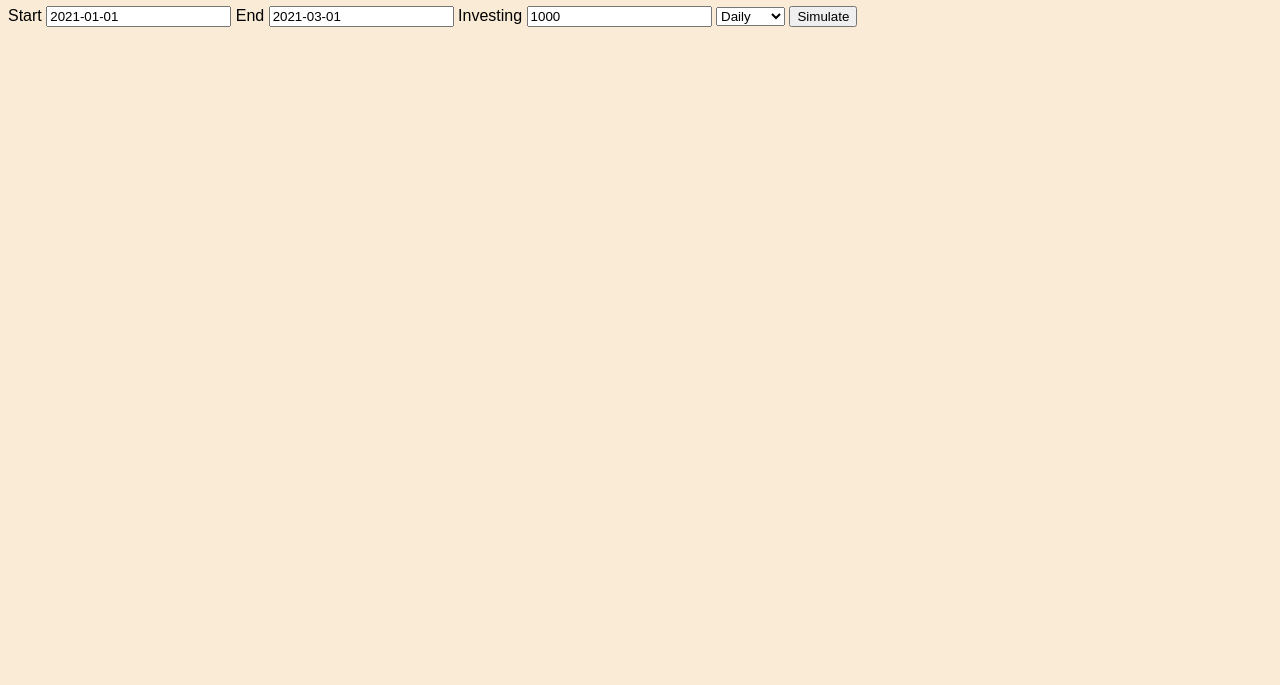
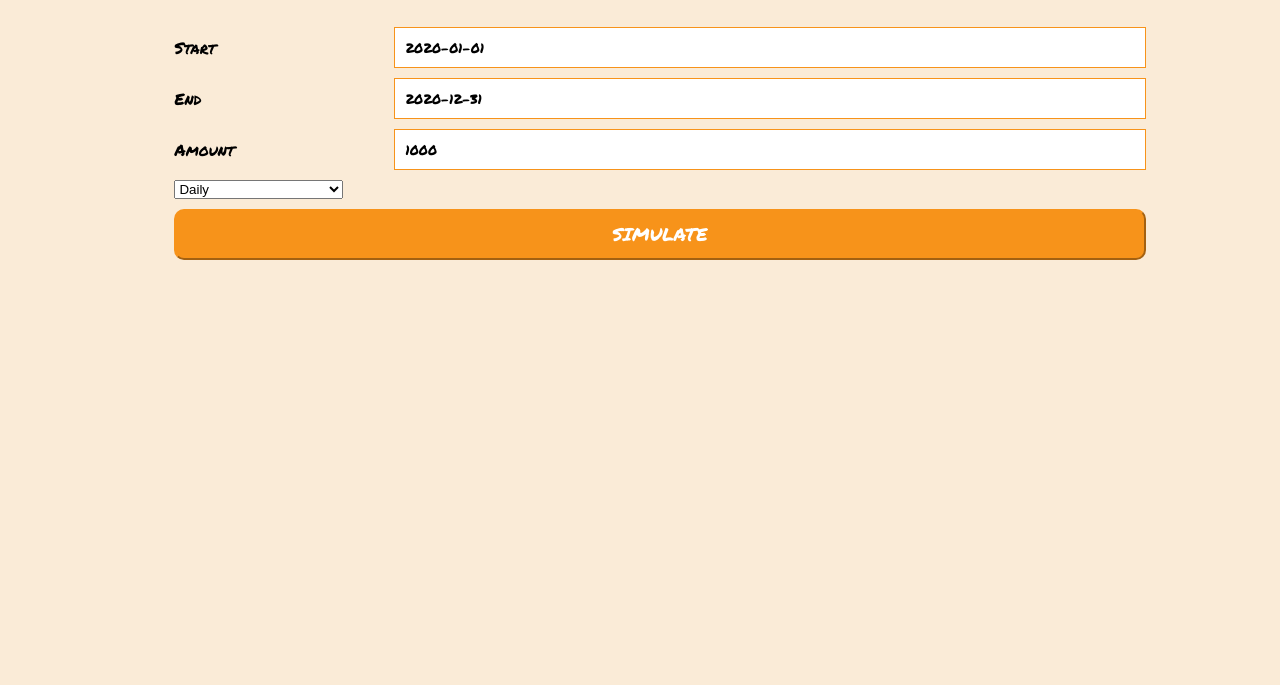
Before and after one commit to AlexisJC/bitcoin-dca-simulator, a website built with Parcel: page index.html in a window 1280 px wide. Shown: the part 115-800 px from the top of the page. Built offline with nearby package versions, Linux system fonts and the light colour scheme; a web font is replaced by a local one.

Commit message:
feat: improve styling

```diff
--- a/index.html
+++ b/index.html
@@ -13,24 +13,72 @@
 
     <section id="form-section">
       <form id="form">
+        <ul class="flex-list">
+          <li>
             <label for="start">Start</label>
-        <input type="datetime" name="start" id="start" value="2021-01-01" />
+            <input
+              type="datetime"
+              name="start"
+              id="start"
+              placeholder="2020-01-01"
+              value="2020-01-01"
+            />
+          </li>
+          <li>
             <label for="end">End</label>
-        <input type="datetime" name="end" id="end" value="2021-03-01" />
-        <label for="amount">Investing</label>
-        <input type="number" name="amount" id="amount" value="1000" />
-        <select name="frequency" id="frequency" value="1">
+            <input
+              type="datetime"
+              name="end"
+              id="end"
+              placeholder="2020-12-31"
+              value="2020-12-31"
+            />
+          </li>
+          <li>
+            <label for="amount">Amount</label>
+            <input
+              type="number"
+              name="amount"
+              id="amount"
+              placeholder="1000"
+              value="1000"
+            />
+          </li>
+          <li>
+            <select
+              style="padding-right: 100px;"
+              name="frequency"
+              id="frequency"
+              value="1"
+            >
               <option value="1">Daily</option>
               <option value="2">Weekly</option>
               <option value="3">Monthly</option>
             </select>
-        <button id="simulate">Simulate</button>
+          </li>
+          <li>
+            <button id="simulate" class="action-btn">Simulate</button>
+          </li>
+        </ul>
       </form>
     </section>
 
     <section id="result-section">
-      <button id="retry">Retry</button>
-      <h4 id="result"></h4>
+      <ul class="flex-list">
+        <li class="result-indicator">
+          <b>Wallet : </b> <span id="result-wallet" class="result-span"></span>
+        </li>
+        <li class="result-indicator">
+          <b>Value : </b> <span id="result-value" class="result-span"></span>
+        </li>
+        <li class="result-indicator">
+          <b>Rate : </b> <span id="result-rate" class="result-span"></span>
+        </li>
+        <li>
+          <button id="retry" class="action-btn">Reset</button>
+        </li>
+      </ul>
+
       <canvas id="myChart" max-height="600"></canvas>
     </section>
 
--- a/src/index.js
+++ b/src/index.js
@@ -17,7 +17,10 @@ import {
   simulateBtn,
   formSection,
   resultSection,
-  retryBtn
+  retryBtn,
+  walletElement,
+  valueElement,
+  rateElement
 } from "./lib/dom";
 
 let viz = null;
@@ -29,11 +32,9 @@ const exec = async () => {
   const wallet = simulate(data, amountInput.value);
   const currentPrice = parseCurrency(await getCurrent());
   const total = (wallet * currentPrice).toFixed(2);
-  resultElement.innerText = formatResult(
-    wallet,
-    total,
-    calculRate(amountInput.value, total)
-  );
+  walletElement.innerText = wallet + " BTC";
+  valueElement.innerText = total + " $";
+  rateElement.innerText = "+" + calculRate(amountInput.value, total) + " %";
 };
 
 simulateBtn.onclick = (e) => {
--- a/src/lib/dom.js
+++ b/src/lib/dom.js
@@ -7,3 +7,6 @@ export const retryBtn = document.getElementById("retry");
 export const resultElement = document.getElementById("result");
 export const formSection = document.getElementById("form-section");
 export const resultSection = document.getElementById("result-section");
+export const walletElement = document.getElementById("result-wallet");
+export const valueElement = document.getElementById("result-value");
+export const rateElement = document.getElementById("result-rate");
--- a/src/lib/visualizer.js
+++ b/src/lib/visualizer.js
@@ -11,7 +11,9 @@ export const visualize = (data) => {
 
   const dates = analyzedData.map((entry) => entry.date);
   const prices = analyzedData.map((entry) => entry.price);
-  const colors = analyzedData.map((entry) => (entry.isUp ? "green" : "red"));
+  const colors = analyzedData.map((entry) =>
+    entry.isUp ? "#83E8BA" : "#504136"
+  );
 
   const ctx = document.getElementById("myChart").getContext("2d");
   return new Chart(ctx, {
@@ -32,9 +34,20 @@ export const visualize = (data) => {
       ]
     },
     options: {
+      legend: { display: false },
       scales: {
+        display: false,
+        xAxes: [
+          {
+            display: false,
+            ticks: {
+              beginAtZero: false
+            }
+          }
+        ],
         yAxes: [
           {
+            display: false,
             ticks: {
               beginAtZero: false
             }
--- a/src/styles.css
+++ b/src/styles.css
@@ -1,16 +1,72 @@
+@import url("https://fonts.googleapis.com/css2?family=Akaya+Telivigala&family=Permanent+Marker&display=swap");
+@import url("https://fonts.googleapis.com/css2?family=Akaya+Telivigala&family=Permanent+Marker&display=swap");
+html {
+  font-family: "Akaya Telivigala", cursive;
+}
+
 body {
-  font-family: sans-serif;
   background-color: antiquewhite;
+  font-family: "Permanent Marker", cursive;
 }
 
 h1 {
   color: #f7931a;
+  font-size: 30px;
 }
 
 header {
   text-align: center;
+  font-family: "Permanent Marker", cursive;
+  margin-bottom: 30px;
 }
 
 #result-section {
   display: none;
+  width: 80%;
+  max-width: 1200px;
+  margin: 0 auto;
+  font-family: "Akaya Telivigala", cursive;
 }
+
+#form-section {
+  width: 80%;
+  max-width: 1200px;
+  margin: 0 auto;
+}
+
+.flex-list > li {
+  display: flex;
+  margin-bottom: 10px;
+  align-items: center;
+}
+
+input {
+  padding: 10px;
+  border: solid 1px #f7931a;
+  font-family: "Permanent Marker", cursive;
+}
+
+.flex-list > li > label {
+  flex: 1 0 120px;
+  max-width: 220px;
+}
+
+.flex-list > li > label + * {
+  flex: 1 0 220px;
+}
+
+.action-btn {
+  padding: 10px;
+  flex: 100%;
+  border-color: #f7931a;
+  background-color: #f7931a;
+  color: white;
+  border-radius: 10px;
+  font-size: 18px;
+  text-transform: uppercase;
+  font-family: "Permanent Marker", cursive;
+}
+
+.result-span {
+  margin-left: 5px;
+}
```
Also changed, not shown: README.md. Lines whose indentation alone changed are shown as unchanged.
